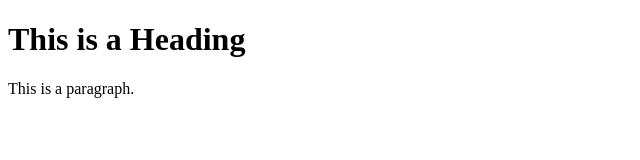
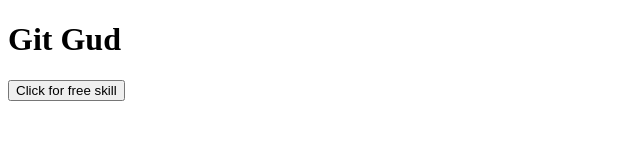
Before and after one commit to Kurbads0/mana-otraa-webpage, a plain HTML site: page index.html in a window 1280 px wide. Shown: the whole page, without its empty margins (0-640 px from the left). Drawn offline with Linux system fonts and the light colour scheme.

Commit message:
Update index.html

```diff
--- a/index.html
+++ b/index.html
@@ -2,8 +2,8 @@
 <html>
 <body>
 
-<h1>This is a Heading</h1>
-<p>This is a paragraph.</p>
+<h1>Git Gud</h1>
+  <button>Click for free skill</button>
 
 </body>
 </html>
```
